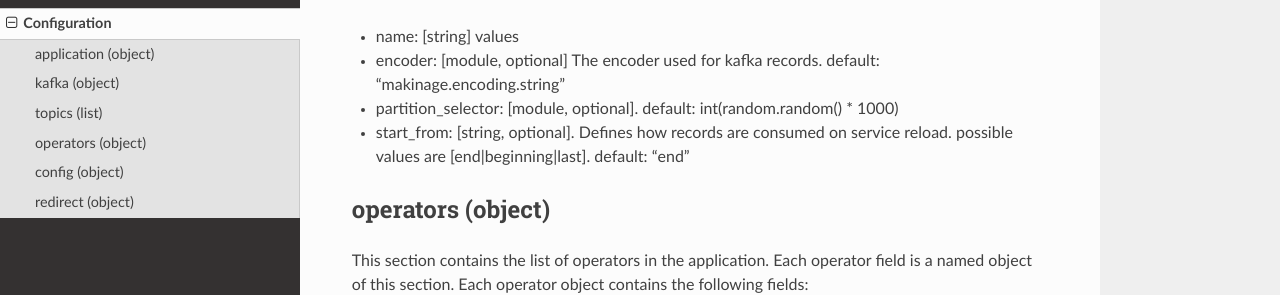
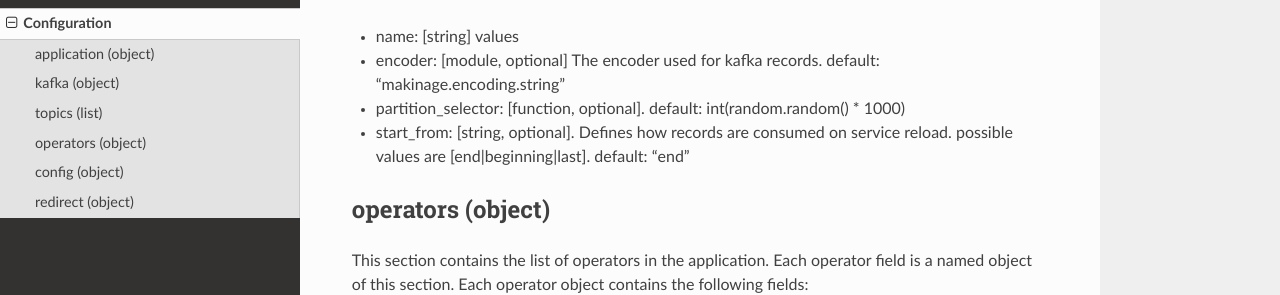
Before and after one commit to maki-nage/makinage, a Sphinx documentation site: the page built from docs/configuration.rst, in a window 1280 px wide and 900 px high, scrolled down 720 px. Shown: the part 159-454 px from the top of the window. Built offline with Sphinx 7.4.7 and the Read the Docs theme 2.0.0, drawn with Linux system fonts in a browser that asks for light colours.

Commit message:
fix typo

```diff
--- a/docs/configuration.rst
+++ b/docs/configuration.rst
@@ -39,7 +39,7 @@ Each entry contains the following fields:
 
 * name: [string] values
 * encoder: [module, optional] The encoder used for kafka records. default: "makinage.encoding.string"
-* partition_selector: [module, optional]. default: int(random.random() * 1000)
+* partition_selector: [function, optional]. default: int(random.random() * 1000)
 * start_from: [string, optional]. Defines how records are consumed on service reload. possible values are [end|beginning|last]. default: "end"
 
 operators (object)
```
